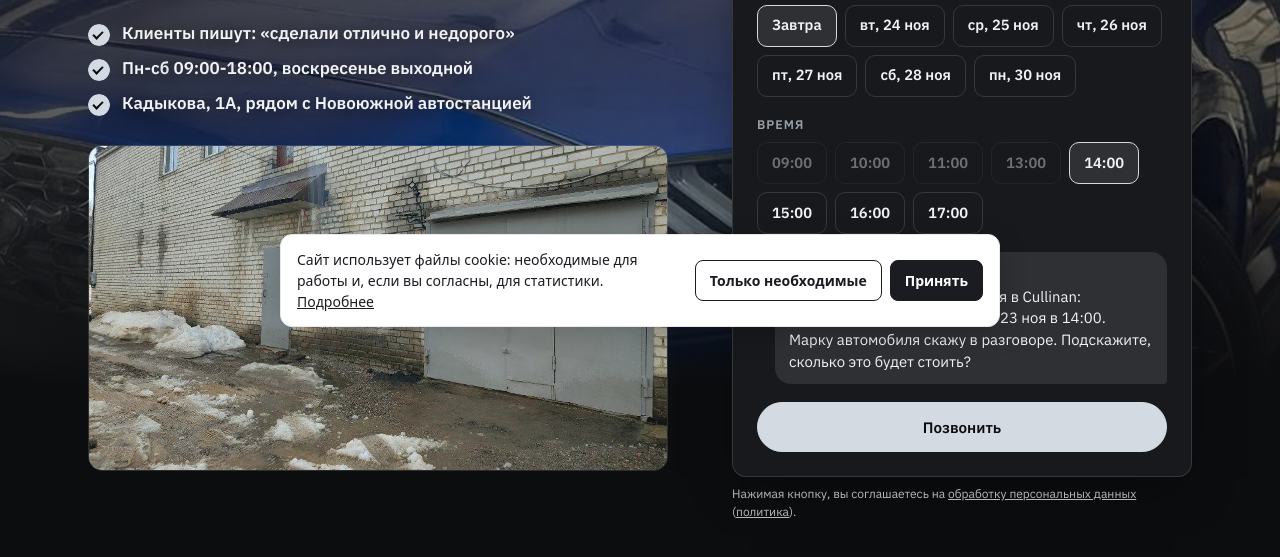
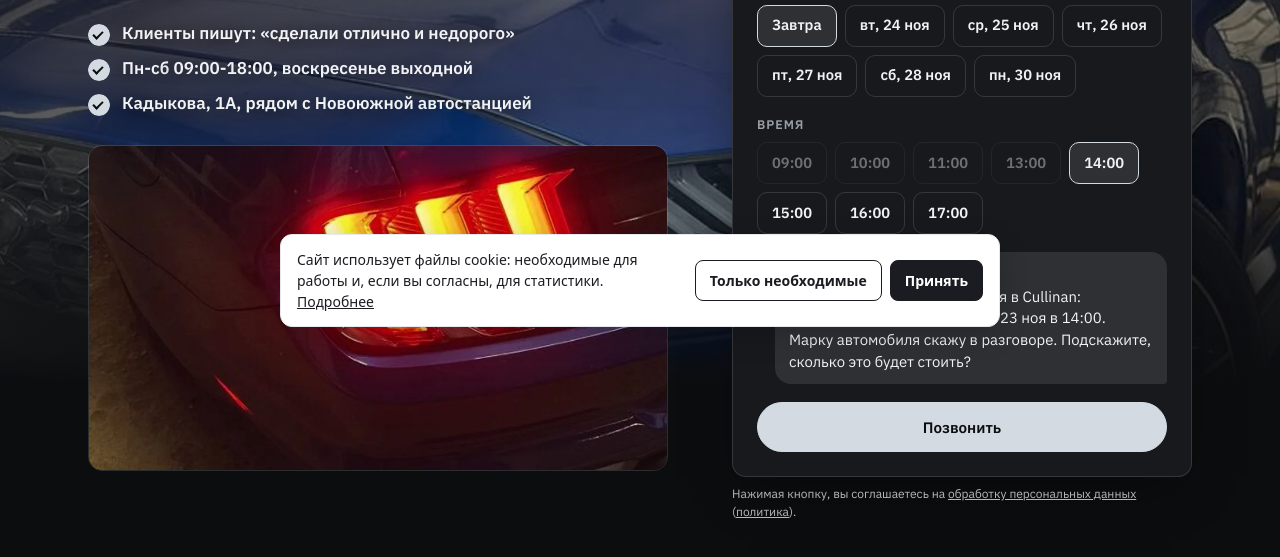
Before and after one commit to ajax55sv-cell/cullinan-cheboksary, a plain HTML site: page index.html in a window 1280 px wide. Shown: the part 461-1018 px from the top of the page. Drawn offline with Linux system fonts and the light colour scheme.

Commit message:
Левая колонка hero: фонарь вместо входа

```diff
--- a/index.html
+++ b/index.html
@@ -52,7 +52,7 @@
       <p class="s-lead">Cullinan на Кадыкова, 1А: полировка кузова, защитная плёнка на капот, тонировка и химчистка салона. Выберите день и час, затем позвоните.</p>
       <ul class="s-ticks"><li>Клиенты пишут: «сделали отлично и недорого»</li><li><span class="nw">Пн-сб</span> 09:00-18:00, воскресенье выходной</li><li>Кадыкова, 1А, рядом с Новоюжной автостанцией</li></ul>
 
-      <figure class="s-hero__photo"><img class="" src="assets/fasad.webp" alt="Вход в студию Cullinan на улице Кадыкова, 1А, Чебоксары" loading="lazy" decoding="async" style="object-position:50% 50%"></figure>
+      <figure class="s-hero__photo"><img class="" src="assets/fonar2.webp" alt="Задний фонарь синего автомобиля в боксе Cullinan, Чебоксары" loading="lazy" decoding="async" style="object-position:50% 50%"></figure>
     </div>
     <div class="s-hero__widget" id="widget"><form class="s-widget" data-s-booking data-days="7" data-closed="0" data-slots="09:00,10:00,11:00,13:00,14:00,15:00,16:00,17:00" data-message="Здравствуйте! Хочу записаться в Cullinan: {услуга}, {день} в {время}. Марку автомобиля скажу в разговоре. Подскажите, сколько это будет стоить?" onsubmit="return false">
       <h2 class="s-widget__title">Запись в Cullinan</h2>
```
Also changed, not shown: assets/fasad.webp (deleted), assets/fonar2.webp (added).
